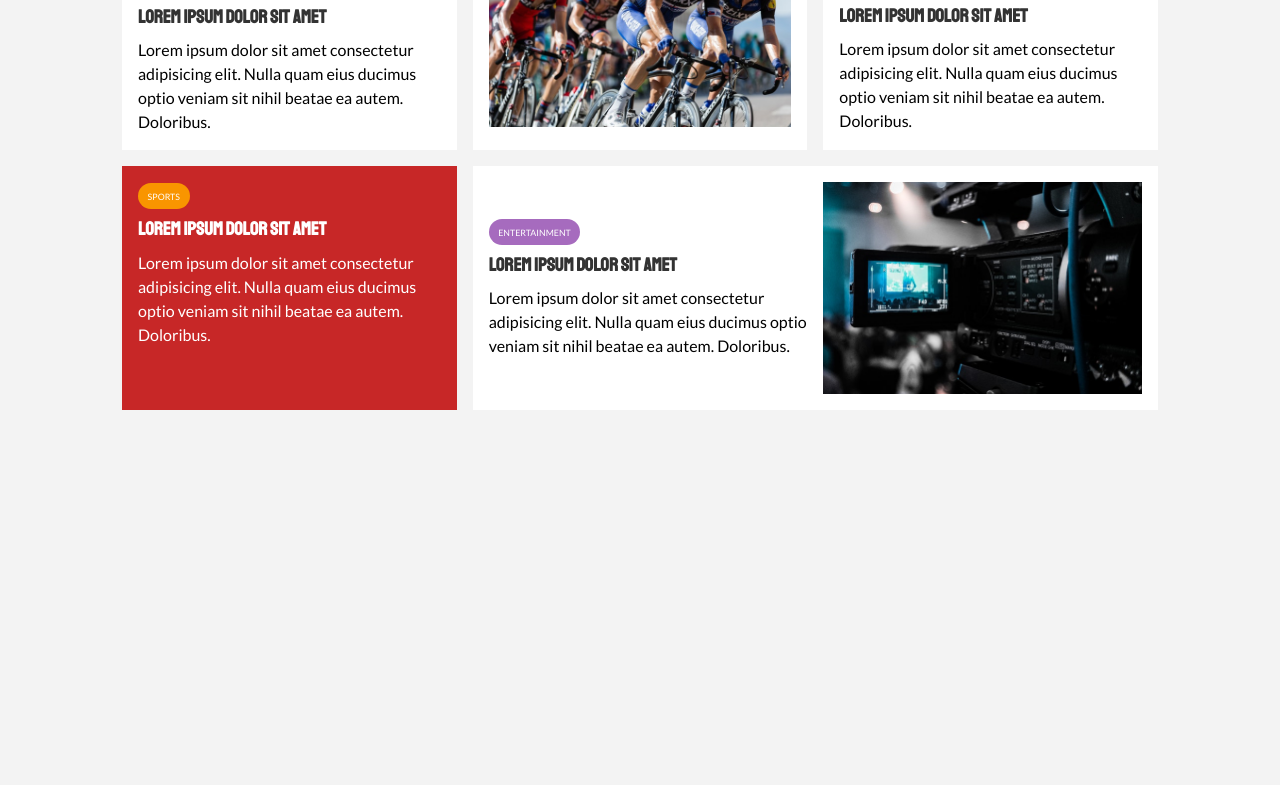
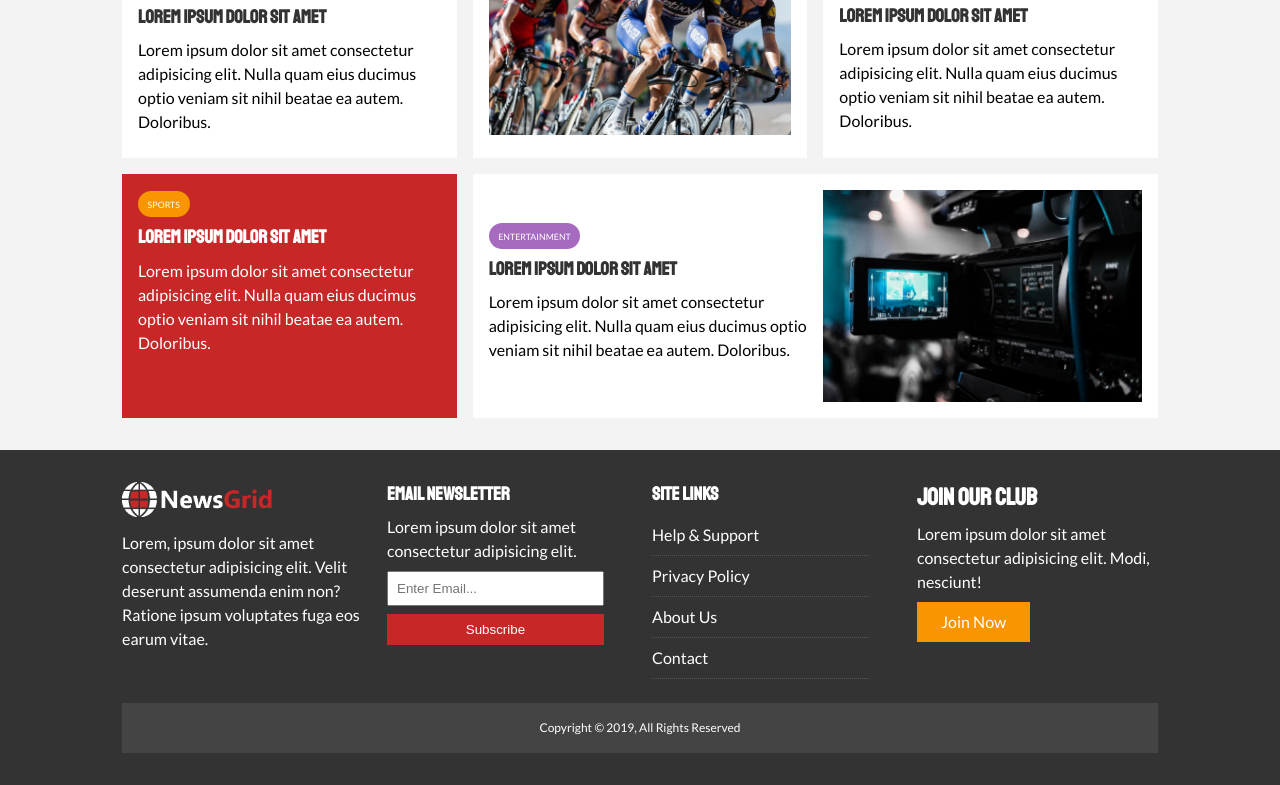
Before and after one commit to tfstam/newsgrid-website, a plain HTML site: page index.html in a window 1280 px wide. Shown: the part 1125-1910 px from the top of the page. Before the commit the page ends 1567 px from the top, so only its background shows below. Drawn offline with Linux system fonts and the light colour scheme.

Commit message:
Footer With Grid

```diff
--- a/css/style.css
+++ b/css/style.css
@@ -31,6 +31,10 @@ a {
 
 ul {
   list-style: none;
+}
+
+p {
+  margin: .5rem 0;
 }
 
 img {
@@ -128,6 +132,16 @@ h1, h2, h3, h4, h5, h6 {
 .p-1 { padding: 1.5rem; }
 .p-2 { padding: 2rem; }
 .p-3 { padding: 3rem; }
+
+.list li {
+  padding: .5rem 0;
+  border-bottom: #555 dotted 1px;
+  width: 90%;
+}
+
+.list li a:hover {
+  color: var(--primary-color) !important;
+}
 
 /* Navigation */
 #main-nav {
@@ -230,3 +244,41 @@ h1, h2, h3, h4, h5, h6 {
 #home-articles .articles-container > *:last-child {
   grid-column: 2 / span 2;
 }
+
+/* Footer */
+#main-footer {
+  background: var(--dark-color);
+  color: #fff;
+}
+
+#main-footer img {
+  width: 150px;
+}
+
+#main-footer a {
+  color: #fff;
+}
+
+#main-footer .footer-container {
+  display: grid;
+  grid-template-columns: repeat(4, 1fr);
+  grid-gap: 1.5rem;
+}
+
+#main-footer .footer-container > *:last-child {
+  background: #444;
+  grid-column: 1 / span 4;
+  padding: .5rem;
+  text-align: center;
+  font-size: 0.75rem;
+}
+
+#main-footer .footer-container input[type='email'] {
+  width: 90%;
+  padding: 0.5rem;
+  margin-bottom: 0.5rem;
+}
+
+#main-footer .footer-container input[type='submit'] {
+  width: 90%;
+}
--- a/index.html
+++ b/index.html
@@ -109,5 +109,42 @@
     </div>
   </section>
 
+  <!-- Footer -->
+  <footer id="main-footer" class="py-2">
+    <div class="container footer-container">
+      <div>
+        <img src="img/logo_light.png" alt="NewsGrid">
+        <p>Lorem, ipsum dolor sit amet consectetur adipisicing elit. Velit deserunt assumenda enim non? Ratione ipsum voluptates fuga eos earum vitae.</p>
+      </div>
+      <div>
+        <h3>Email Newsletter</h3>
+        <p>Lorem ipsum dolor sit amet consectetur adipisicing elit.</p>
+        <form>
+          <input type="email" placeholder="Enter Email...">
+          <input type="submit" value="Subscribe" class="btn btn-primary">
+        </form>
+      </div>
+      <div>
+        <h3>Site Links</h3>
+        <ul class="list">
+          <li><a href="#">Help & Support</a></li>
+          <li><a href="#">Privacy Policy</a></li>
+          <li><a href="#">About Us</a></li>
+          <li><a href="#">Contact</a></li>
+        </ul>
+      </div>
+      <div>
+        <h2>Join Our Club</h2>
+        <p>Lorem ipsum dolor sit amet consectetur adipisicing elit. Modi, nesciunt!</p>
+        <a href="#" class="btn btn-secondary">Join Now</a>
+      </div>
+      <div>
+        <p>
+          Copyright &copy; 2019, All Rights Reserved
+        </p>
+      </div>
+    </div>
+  </footer>
+
 </body>
 </html>
```
